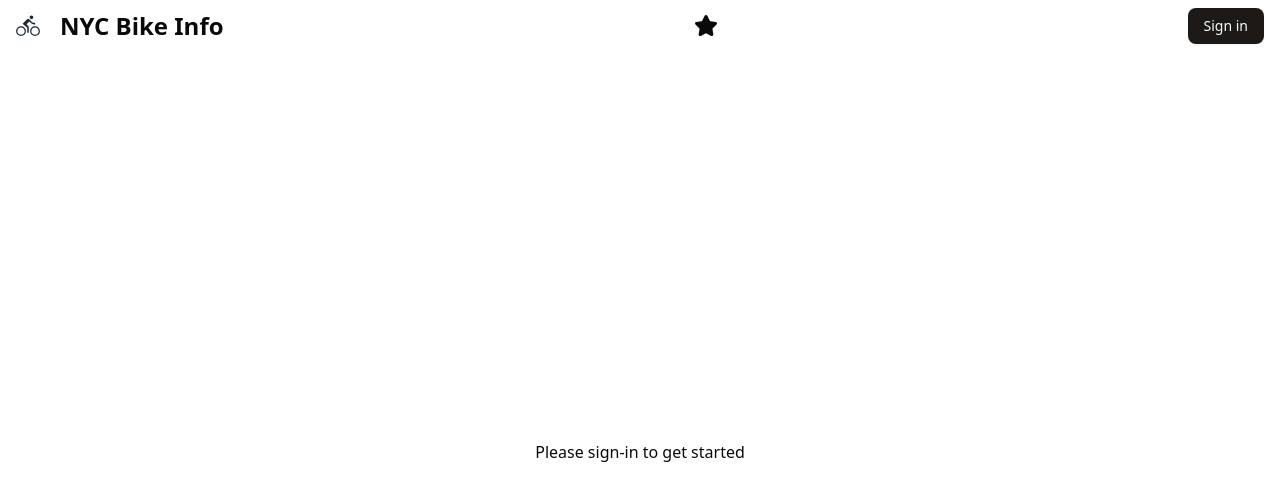
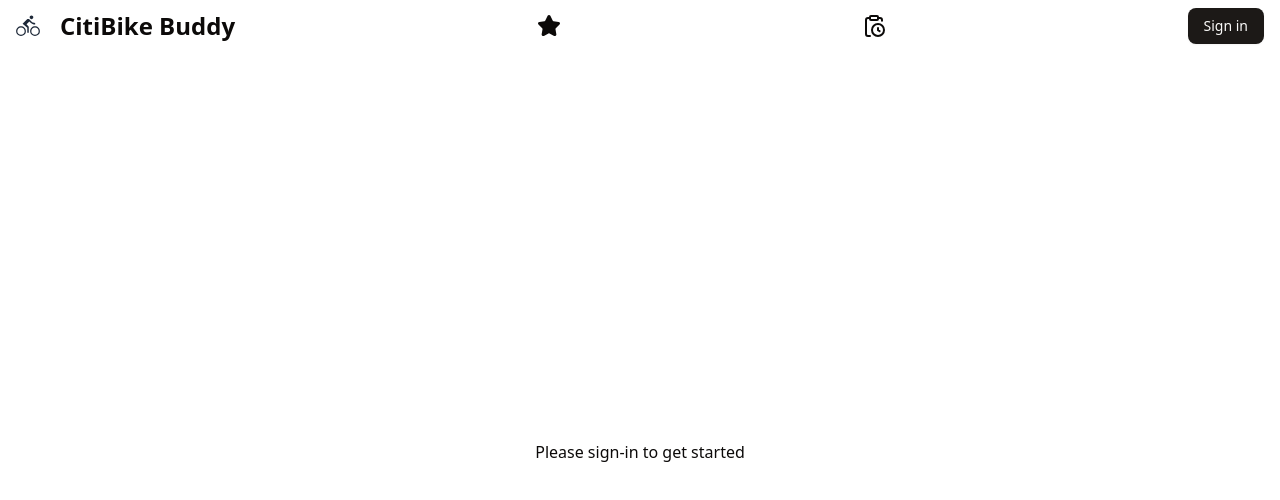
Before and after one commit to Pronto-Software-LLC/newyork-citybike, a Next.js app: page / in a window 1280 px wide. Shown: the top 500 px of the page. Built offline with nearby package versions, Linux system fonts and the light colour scheme; no server answers.

Commit message:
fix: update header component title and import structure for improved clarity

```diff
--- a/components/layout/header.tsx
+++ b/components/layout/header.tsx
@@ -1,7 +1,7 @@
 import Link from 'next/link';
 import { UserAvatar } from '../user-avatar';
 import Logo from './logo';
-import { Star } from 'lucide-react';
+import { ClipboardClock, Star } from 'lucide-react';
 
 export function Header() {
   return (
@@ -9,11 +9,14 @@ export function Header() {
       <Link href="/" className="flex items-center">
         <h1 className="text-2xl font-bold flex items-center gap-3">
           <Logo />
-          <span className="ml-2">NYC Bike Info</span>
+          <span className="ml-2">CitiBike Buddy</span>
         </h1>
       </Link>
       <Link href="/favorites" className="flex items-center">
         <Star fill="currentColor" />
+      </Link>{' '}
+      <Link href="/history" className="flex items-center">
+        <ClipboardClock />
       </Link>
       <nav>
         <UserAvatar />
```
